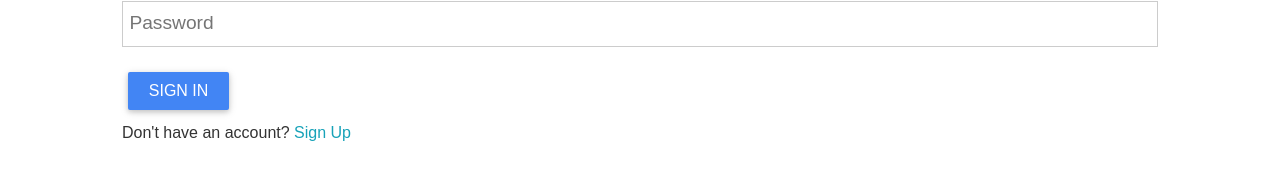
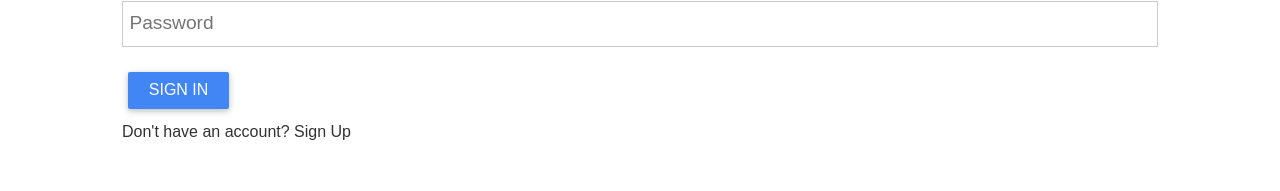
Before and after one commit to Satyam52/FriendsForDev, a React (Create React App) app in the folder client/: page /login in a window 1280 px wide. Shown: the part 316-507 px from the top of the page. Built offline with nearby package versions, Linux system fonts and the light colour scheme; no server answers.

Commit message:
fixed error

```diff
--- a/client/package.json
+++ b/client/package.json
@@ -3,9 +3,6 @@
   "version": "0.1.0",
   "private": true,
   "dependencies": {
-    "@testing-library/jest-dom": "^4.2.4",
-    "@testing-library/react": "^9.4.0",
-    "@testing-library/user-event": "^7.2.1",
     "axios": "^0.19.2",
     "mdbreact": "^4.25.1",
     "moment": "^2.24.0",
@@ -14,7 +11,7 @@
     "react-moment": "^0.9.7",
     "react-redux": "^7.1.3",
     "react-router-dom": "^5.1.2",
-    "react-scripts": "3.3.1",
+    "react-scripts": "3.3.0",
     "redux": "^4.0.5",
     "redux-devtools-extension": "^2.13.8",
     "redux-thunk": "^2.3.0",
--- a/client/src/App.css
+++ b/client/src/App.css
@@ -1,5 +1,4 @@
-/* Global Styles */
-:root {
+Global Styles :root {
   --primary-color: #17a2b8;
   --dark-color: #343a40;
   --light-color: #f4f4f4;
@@ -258,7 +257,6 @@ img {
   border: 1px solid #ccc;
 }
 
-.form input[type="submit"],
 button {
   font: inherit;
 }
--- a/client/src/components/layout/spinner.css
+++ b/client/src/components/layout/spinner.css
@@ -1,23 +1,3 @@
-/* KEYFRAMES */
-
-@keyframes spin {
-  from {
-    transform: rotate(0);
-  }
-  to {
-    transform: rotate(359deg);
-  }
-}
-
-@keyframes spin3D {
-  from {
-    transform: rotate3d(0.5, 0.5, 0.5, 360deg);
-  }
-  to {
-    transform: rotate3d(0deg);
-  }
-}
-
 @keyframes configure-clockwise {
   0% {
     transform: rotate(0);
@@ -54,19 +34,6 @@
   }
 }
 
-@keyframes pulse {
-  from {
-    opacity: 1;
-    transform: scale(1);
-  }
-  to {
-    opacity: 0.25;
-    transform: scale(0.75);
-  }
-}
-
-/* GRID STYLING */
-
 .spinner-box {
   width: 100%;
   height: 300px;
@@ -75,8 +42,6 @@
   align-items: center;
   background-color: transparent;
 }
-
-/* X-ROTATING BOXES */
 
 .configure-border-1 {
   width: 115px;
```
Also changed, not shown: client/src/components/layout/footer.css (+0 -10 lines), 1 other file (tests, documents, lock files or other folders).
